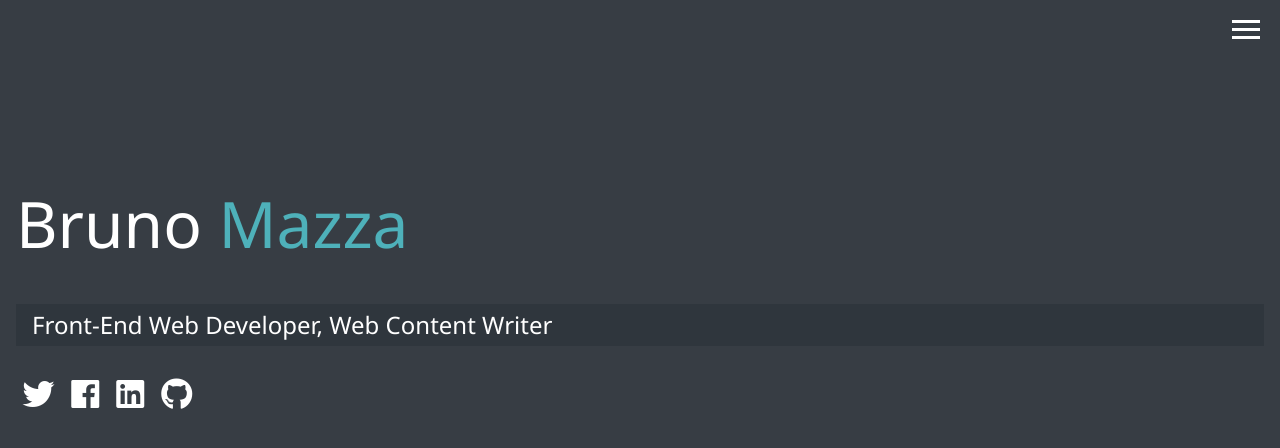
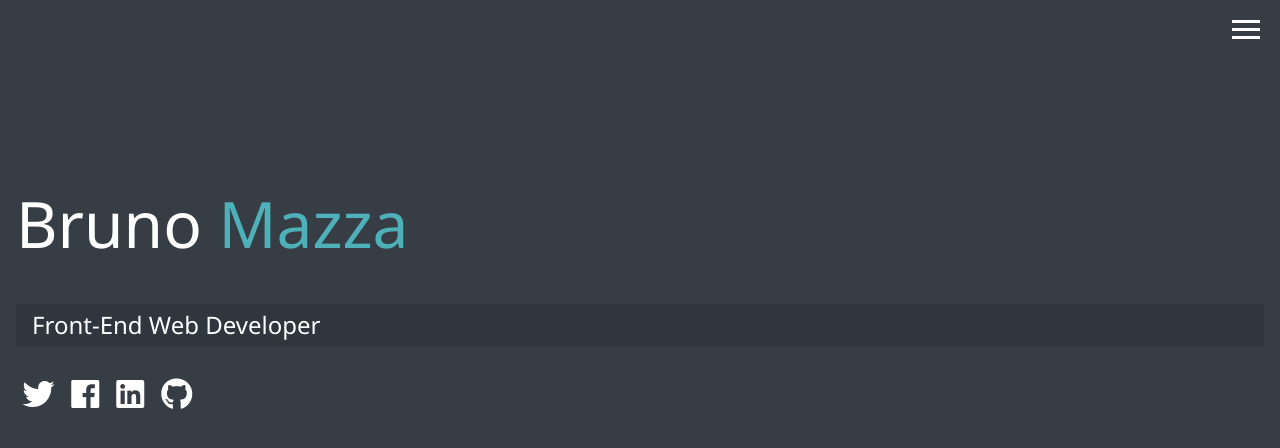
Before and after one commit to DownTheMatrix/responsive-portfolio-website, a website: page dist/index.html in a window 1280 px wide. Drawn offline with Linux system fonts and the light colour scheme.

Commit message:
Remove text from sm-heading

```diff
--- a/dist/index.html
+++ b/dist/index.html
@@ -55,7 +55,7 @@
         <h1 class="lg-heading">Bruno <span class="text-secondary">Mazza</span>
         </h1>
         <h2 class="sm-heading">
-            Front-End Web Developer, Web Content Writer
+            Front-End Web Developer
         </h2>
         <div class="icons">
             <a href="https://twitter.com/Bruno_Mazza87" target="_blank">
```
